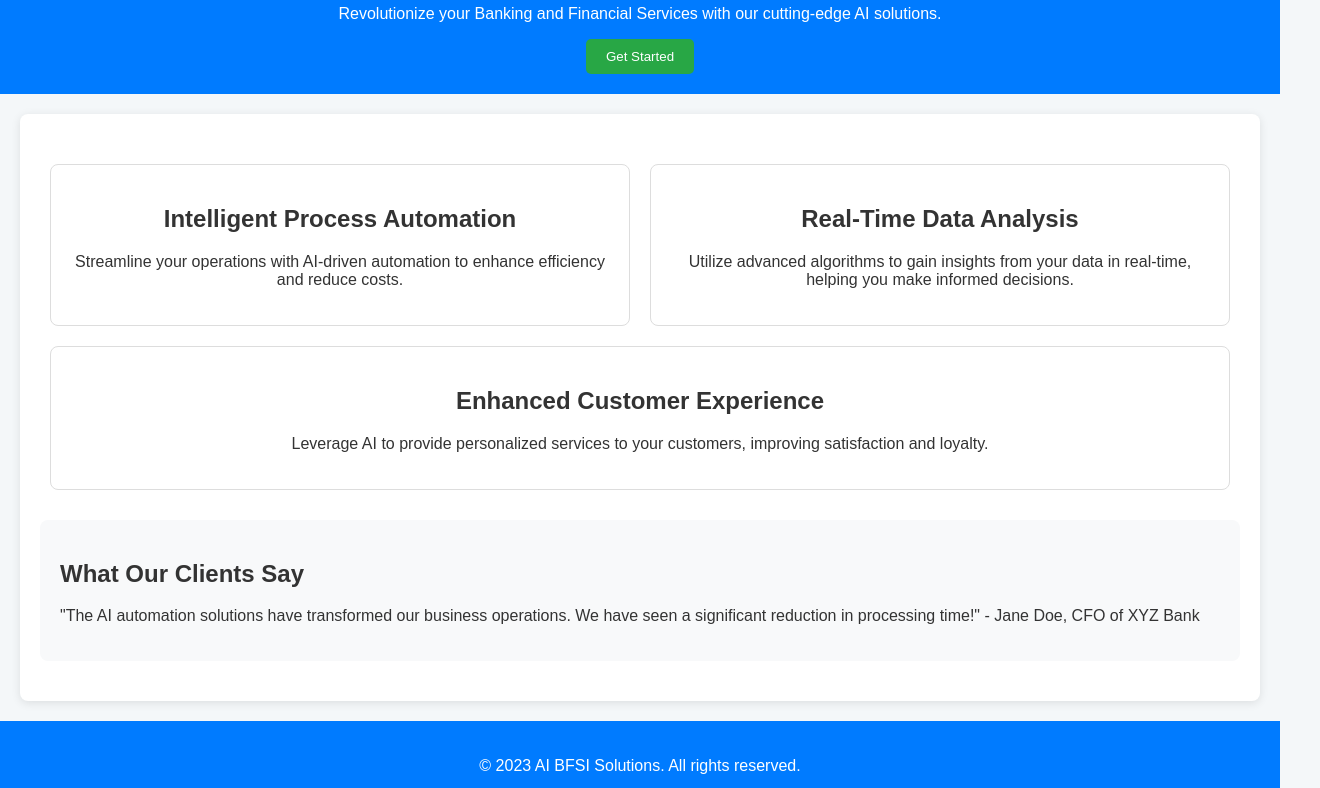
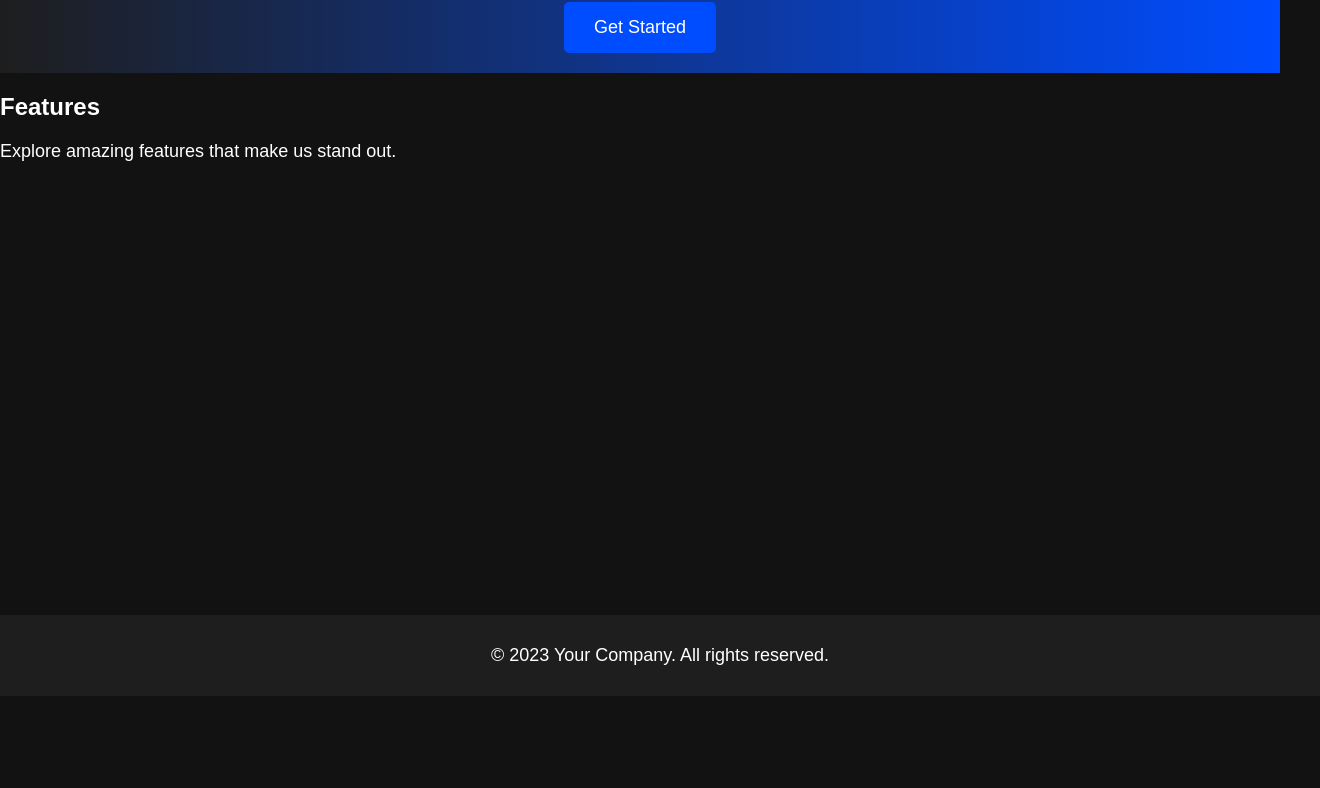
Before and after one commit to Agarwal-Sudhanshu/ai-static-builder, a website: page index.html in a window 1280 px wide. Shown: the part 104-892 px from the top of the page, 1320 px wide, since content can reach past the window. After the commit the page ends 800 px from the top, so only its background shows below. Drawn offline with Linux system fonts and the light colour scheme.

Commit message:
AI update: Create a dark theme landing page with blue gradient accents

````diff
--- a/index.html
+++ b/index.html
@@ -1,134 +1,71 @@
-Here's a complete responsive HTML landing page for an AI-powered BFSI (Banking, Financial Services, and Insurance) automation product with inline CSS. This landing page includes sections for a header, features, testimonials, and a footer, all designed to be modern and user-friendly.
-
-```html
 <!DOCTYPE html>
 <html lang="en">
 <head>
     <meta charset="UTF-8">
     <meta name="viewport" content="width=device-width, initial-scale=1.0">
-    <meta name="description" content="Transform your banking and financial services with our AI-powered automation solutions.">
-    <title>AI-Powered BFSI Automation</title>
+    <title>Dark Theme Landing Page</title>
     <style>
         body {
-            font-family: Arial, sans-serif;
             margin: 0;
             padding: 0;
-            box-sizing: border-box;
-            background-color: #f4f7f9;
-            color: #333;
+            font-family: Arial, sans-serif;
+            background-color: #121212;
+            color: #ffffff;
         }
         header {
-            background: #007bff;
-            color: white;
+            background: linear-gradient(90deg, #1E1E1E, #004CFF);
             padding: 20px;
             text-align: center;
         }
-        header h1 {
+        h1 {
             margin: 0;
+            font-size: 40px;
         }
-        .container {
-            max-width: 1200px;
-            margin: 20px auto;
-            padding: 20px;
-            background: white;
-            border-radius: 8px;
-            box-shadow: 0 2px 10px rgba(0,0,0,0.1);
+        p {
+            font-size: 18px;
+            margin: 10px 0;
         }
-        .features {
-            display: flex;
-            flex-wrap: wrap;
-            justify-content: space-around;
-            margin: 20px 0;
+        .cta-button {
+            background: #004CFF;
+            color: #ffffff;
+            padding: 15px 30px;
+            border: none;
+            border-radius: 5px;
+            font-size: 18px;
+            cursor: pointer;
+            transition: background 0.3s;
         }
-        .feature {
-            flex: 1 1 30%;
-            text-align: center;
-            margin: 10px;
-            padding: 20px;
-            border: 1px solid #ddd;
-            border-radius: 8px;
-            transition: box-shadow 0.3s;
-        }
-        .feature:hover {
-            box-shadow: 0 4px 20px rgba(0,0,0,0.1);
-        }
-        .testimonial {
-            background: #f8f9fa;
-            padding: 20px;
-            border-radius: 8px;
-            margin: 20px 0;
+        .cta-button:hover {
+            background: #007BFF;
         }
         footer {
             text-align: center;
             padding: 20px;
-            background: #007bff;
-            color: white;
-            position: relative;
-        }
-        @media (max-width: 768px) {
-            .features {
-                flex-direction: column;
-            }
-            .feature {
-                margin: 10px 0;
-                flex: 1;
-            }
-        }
-        button {
-            background: #28a745;
-            color: white;
-            border: none;
-            padding: 10px 20px;
-            border-radius: 5px;
-            cursor: pointer;
-            transition: background 0.3s;
-        }
-        button:hover {
-            background: #218838;
+            background-color: #1E1E1E;
+            position: absolute;
+            bottom: 0;
+            width: 100%;
         }
     </style>
 </head>
 <body>
-    <header>
-        <h1>AI-Powered BFSI Automation</h1>
-        <p>Revolutionize your Banking and Financial Services with our cutting-edge AI solutions.</p>
-        <button>Get Started</button>
-    </header>
-    <div class="container">
-        <section class="features">
-            <div class="feature">
-                <h2>Intelligent Process Automation</h2>
-                <p>Streamline your operations with AI-driven automation to enhance efficiency and reduce costs.</p>
-            </div>
-            <div class="feature">
-                <h2>Real-Time Data Analysis</h2>
-                <p>Utilize advanced algorithms to gain insights from your data in real-time, helping you make informed decisions.</p>
-            </div>
-            <div class="feature">
-                <h2>Enhanced Customer Experience</h2>
-                <p>Leverage AI to provide personalized services to your customers, improving satisfaction and loyalty.</p>
-            </div>
-        </section>
 
-        <section class="testimonial">
-            <h2>What Our Clients Say</h2>
-            <p>"The AI automation solutions have transformed our business operations. We have seen a significant reduction in processing time!" - Jane Doe, CFO of XYZ Bank</p>
-        </section>
-    </div>
-    <footer>
-        <p>&copy; 2023 AI BFSI Solutions. All rights reserved.</p>
-        <p><a href="#" style="color: white;">Privacy Policy</a> | <a href="#" style="color: white;">Terms of Service</a></p>
-    </footer>
+<header>
+    <h1>Welcome to Our Dark Themed Site</h1>
+    <p>Your gateway to a stylish experience.</p>
+    <button class="cta-button">Get Started</button>
+</header>
+
+<main>
+    <section>
+        <h2>Features</h2>
+        <p>Explore amazing features that make us stand out.</p>
+    </section>
+</main>
+
+<footer>
+    <p>&copy; 2023 Your Company. All rights reserved.</p>
+</footer>
+
 </body>
 </html>
-```
-
-### Explanation:
-1. **Header**: Contains the main title and a call-to-action button encouraging users to get started.
-2. **Container**: Encapsulates the content sections.
-3. **Features Section**: Displays three key features of the product in a responsive layout using Flexbox.
-4. **Testimonials Section**: Provides a client testimonial to build trust.
-5. **Footer**: Contains copyright information and links to a privacy policy and terms of service.
-
-### Responsiveness:
-The page is designed to be responsive, with features that stack vertically on smaller screens. You can further customize styling or content as needed!
````
Also changed, not shown: generate.js (+15 -5 lines).
